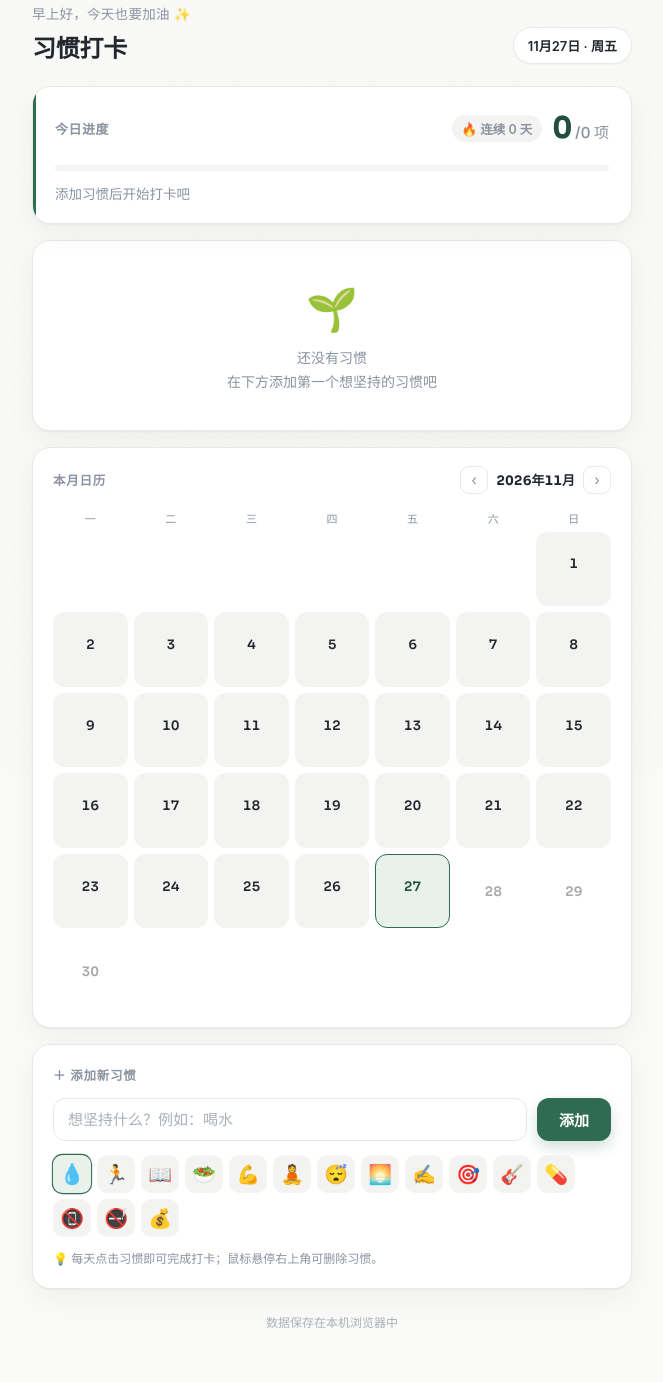
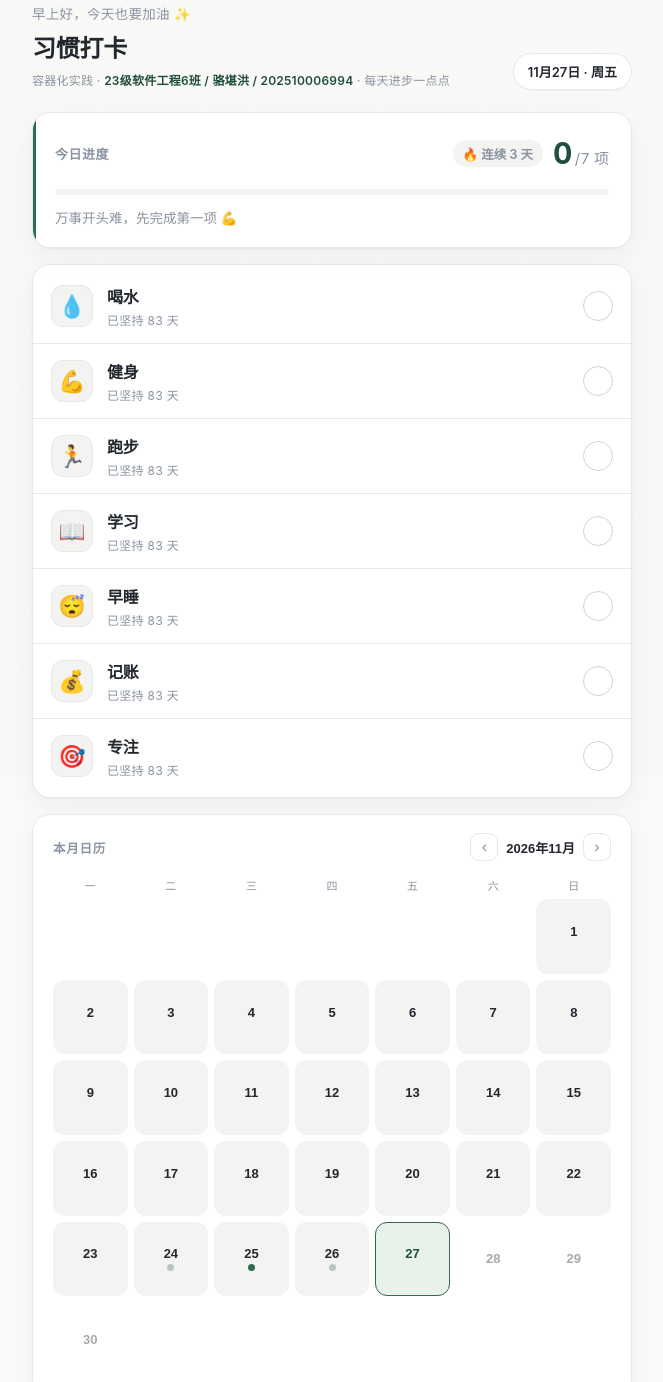
Before and after one commit to iamxiaoluo/habit-checkin, a plain HTML site: page index.html in a window 1280 px wide. Shown: the part 25-1407 px from the top of the page, without its empty margins (308-971 px from the left). Before the commit the page ends 1355 px from the top, so only its background shows below. Drawn offline with Linux system fonts and the light colour scheme.

Commit message:
模块二大作业：补署名与预置数据，新增 Dockerfile

```diff
--- a/index.html
+++ b/index.html
@@ -5,7 +5,8 @@
 <meta name="viewport" content="width=device-width, initial-scale=1.0">
 <title>习惯打卡</title>
 <style>
-  @import url('https://fonts.googleapis.com/css2?family=Sora:wght@500;600;700&display=swap');
+  /* 不再引用外部字体 CDN：容器和在线 Docker 环境可能访问不到外网，
+     去掉 Google Fonts 的 @import，统一使用系统字体栈，保证离线也能正常渲染。 */
 
   :root{
     --paper:#FAFAF8;
@@ -42,6 +43,8 @@
   header{ display:flex; align-items:flex-end; justify-content:space-between; margin-bottom:22px; }
   .greet{ font-size:13.5px; color:var(--muted); letter-spacing:.02em; }
   h1{ font-size:24px; font-weight:700; margin-top:6px; letter-spacing:-.01em; color:var(--ink); }
+  .byline{ font-size:12px; color:var(--muted); margin-top:7px; line-height:1.6; letter-spacing:.02em; }
+  .byline b{ color:var(--accent-strong); font-weight:600; }
   .date-chip{
     font-size:13px; color:var(--ink); background:var(--surface); padding:8px 14px;
     border:1px solid var(--hairline); border-radius:999px; font-weight:600; white-space:nowrap;
@@ -143,7 +146,8 @@
   .emojis button.sel{ border-color:var(--accent); background:var(--accent-tint); transform:scale(1.06); }
   .hint{ font-size:12px; color:var(--muted); margin-top:12px; line-height:1.6; }
 
-  footer{ text-align:center; margin-top:24px; font-size:12px; color:#A9B0B8; }
+  footer{ text-align:center; margin-top:24px; font-size:12px; color:#A9B0B8; line-height:1.9; }
+  footer div:nth-child(2){ color:var(--accent-strong); font-weight:600; }
 
   .row button:focus-visible, .emojis button:focus-visible, .del:focus-visible{ outline:2px solid var(--accent); outline-offset:2px; }
 
@@ -212,6 +216,8 @@
   .day-item{ cursor:pointer; }
   .day-item:hover{ background:var(--hover); }
 
+
+  .signature{ color:var(--ink); font-weight:600; letter-spacing:.02em; }
 </style>
 </head>
 <body>
@@ -221,6 +227,7 @@
     <div>
       <div class="greet" id="greet"></div>
       <h1>习惯打卡</h1>
+      <div class="byline">容器化实践 · <b>23级软件工程6班 / 骆堪洪 / 202510006994</b> · 每天进步一点点</div>
     </div>
     <div class="date-chip" id="dateChip"></div>
   </header>
@@ -262,7 +269,12 @@
     <div class="hint">💡 每天点击习惯即可完成打卡；鼠标悬停右上角可删除习惯。</div>
   </section>
 
-  <footer>数据保存在本机浏览器中</footer>
+  <footer>
+    <span class="signature">设计：骆堪洪 · 23级软件工程6班 · 学号 202510006994</span><br>
+    「每天进步一点点，坚持就是胜利」<br>
+    习惯打卡 Habit Check-in · 模块二大作业 · 容器化 Web 应用<br>
+    数据保存在本机浏览器 localStorage 中（容器仅提供静态页面）
+  </footer>
 </div>
 
 
@@ -300,6 +312,36 @@
   /* ---------- data ---------- */
   var habits = load(LS_HABITS, []);      // [{id,name,emoji,created}]
   var records = load(LS_RECORDS, {});    // { "2026-09-03": { habitId:true } }
+
+  // 首次访问时（容器里是全新的 origin，localStorage 为空）预置一组习惯和最近几天的打卡记录，
+  // 保证页面一打开就有内容，而不是显示“还没有习惯”的空白页。
+  if(!habits.length){
+    var seedNow = Date.now();
+    var seedList = [
+      { name:"喝水", emoji:"💧" },
+      { name:"健身", emoji:"💪" },
+      { name:"跑步", emoji:"🏃" },
+      { name:"学习", emoji:"📖" },
+      { name:"早睡", emoji:"😴" },
+      { name:"记账", emoji:"💰" },
+      { name:"专注", emoji:"🎯" }
+    ];
+    habits = seedList.map(function(item, i){
+      return { id:"seed-" + (i+1), name:item.name, emoji:item.emoji, created: seedNow - 82*86400000 };
+    });
+    save(LS_HABITS, habits);
+    // 预置最近 3 天记录：昨天完成 5 项、前天全部完成、大前天 6 项，用于展示月历圆点与连续天数
+    for(var sd=1; sd<=3; sd++){
+      var sdt = new Date(); sdt.setDate(sdt.getDate() - sd);
+      var sk = sdt.getFullYear() + "-" + pad(sdt.getMonth()+1) + "-" + pad(sdt.getDate());
+      var want = sd===1 ? 5 : (sd===2 ? habits.length : 6);
+      var rec = {};
+      habits.forEach(function(h, idx){ if(idx < want) rec[h.id] = true; });
+      records[sk] = rec;
+    }
+    save(LS_RECORDS, records);
+  }
+
   var KEY = todayKey();
 
   function persist(){ save(LS_HABITS, habits); save(LS_RECORDS, records); }
@@ -318,7 +360,6 @@
   var $ = function(s){ return document.querySelector(s); };
   var listEl = $("#list"), barFill = $("#barFill"), doneNum = $("#doneNum"),
       totalNum = $("#totalNum"), doneMsg = $("#doneMsg"), weekDays = $("#weekDays");
-
 
   function renderHeader(){
     var now = new Date(), h = now.getHours();
```
Also changed, not shown: 3 other files.
